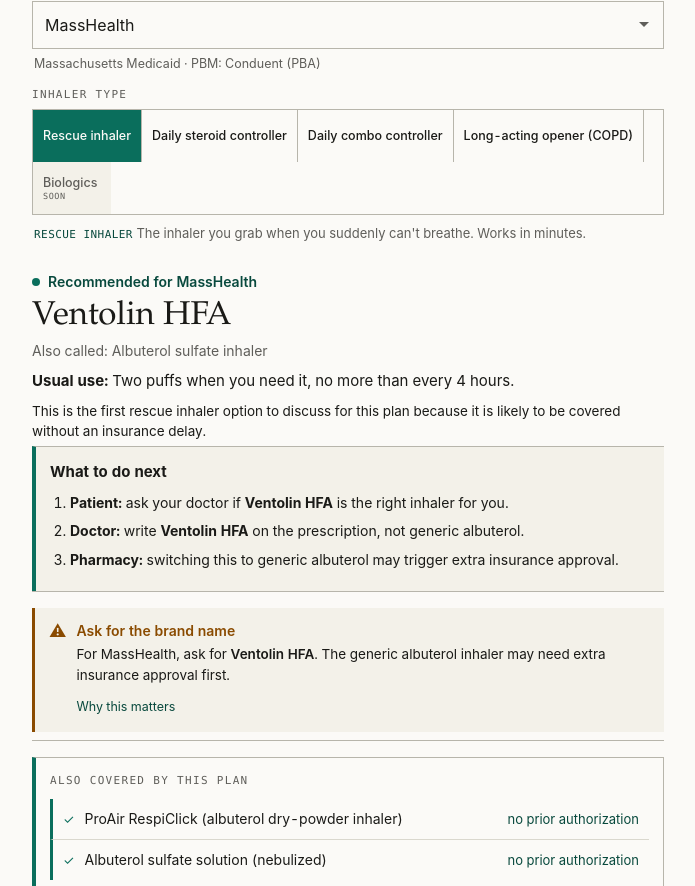
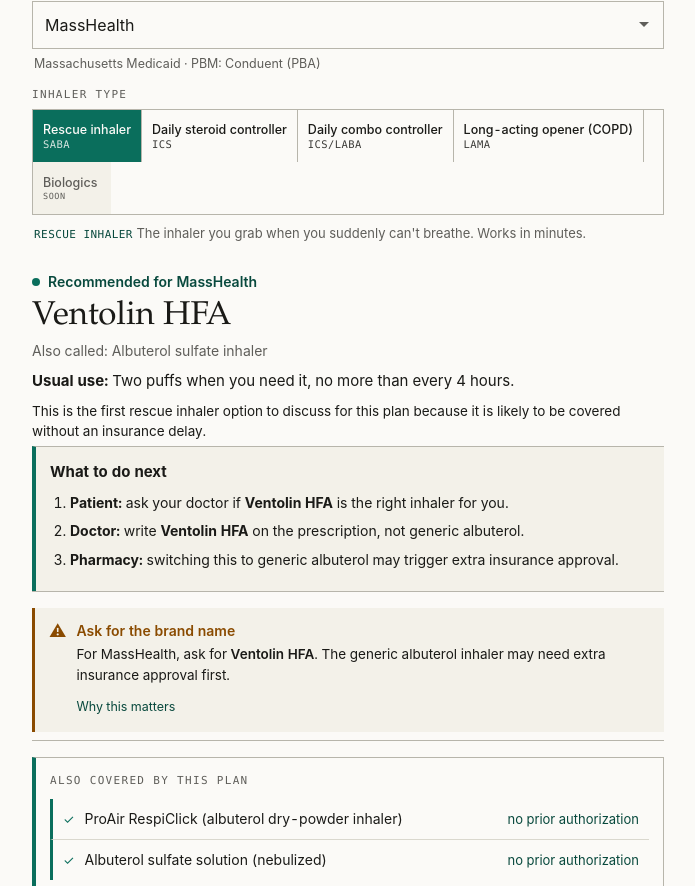
Before and after one commit to pranava0x0/FirstPassRx, a React (Vite) app: page / in a window 1280 px wide. Shown: the part 318-1204 px from the top of the page, without its empty margins (292-987 px from the left). Built offline with nearby package versions, Linux system fonts and the light colour scheme.

Commit message:
Refactor BoglBanner to be dynamic and add shortName clinical acronyms to controls

```diff
--- a/src/components/BoglBanner.tsx
+++ b/src/components/BoglBanner.tsx
@@ -1,7 +1,13 @@
 import { GlossaryTerm } from './GlossaryTerm'
 
+interface Props {
+  brand: string
+  payerName: string
+  genericBase: string
+}
+
 /** Brand-Over-Generic caution. Rendered only when the plan forces the brand. */
-export function BoglBanner({ brand }: { brand: string }) {
+export function BoglBanner({ brand, payerName, genericBase }: Props) {
   return (
     <div className="bogl">
       <span className="bogl__glyph" aria-hidden="true">
@@ -10,13 +16,13 @@
       <div>
         <p className="bogl__eyebrow">Ask for the brand name</p>
         <p className="bogl__body">
-          For MassHealth, ask for <b>{brand}</b>. The generic albuterol inhaler may need extra
+          For {payerName}, ask for <b>{brand}</b>. The generic {genericBase} inhaler may need extra
           insurance approval first.
         </p>
         <details className="mini-detail">
           <summary>Why this matters</summary>
           <p>
-            MassHealth has a <GlossaryTerm match="BOGL">brand-over-generic rule</GlossaryTerm> for
+            {payerName} has a <GlossaryTerm match="BOGL">brand-over-generic rule</GlossaryTerm> for
             this inhaler: the brand is the easier path, even though a generic exists.
           </p>
         </details>
--- a/src/components/Controls.tsx
+++ b/src/components/Controls.tsx
@@ -93,6 +93,7 @@
                 onKeyDown={onTabKeyDown}
               >
                 <span className="seg__abbr">{c.plainName}</span>
+                <span className="seg__plain">{c.shortName}</span>
               </button>
             )
           })}
--- a/src/components/ResultCard.tsx
+++ b/src/components/ResultCard.tsx
@@ -98,7 +98,11 @@
 
         {record.boglActive && record.boglNote ? (
           <div>
-            <BoglBanner brand={agent.brand ?? displayName} />
+            <BoglBanner
+              brand={agent.brand ?? displayName}
+              payerName={payer.shortName}
+              genericBase={genericBase}
+            />
           </div>
         ) : null}
 
```
